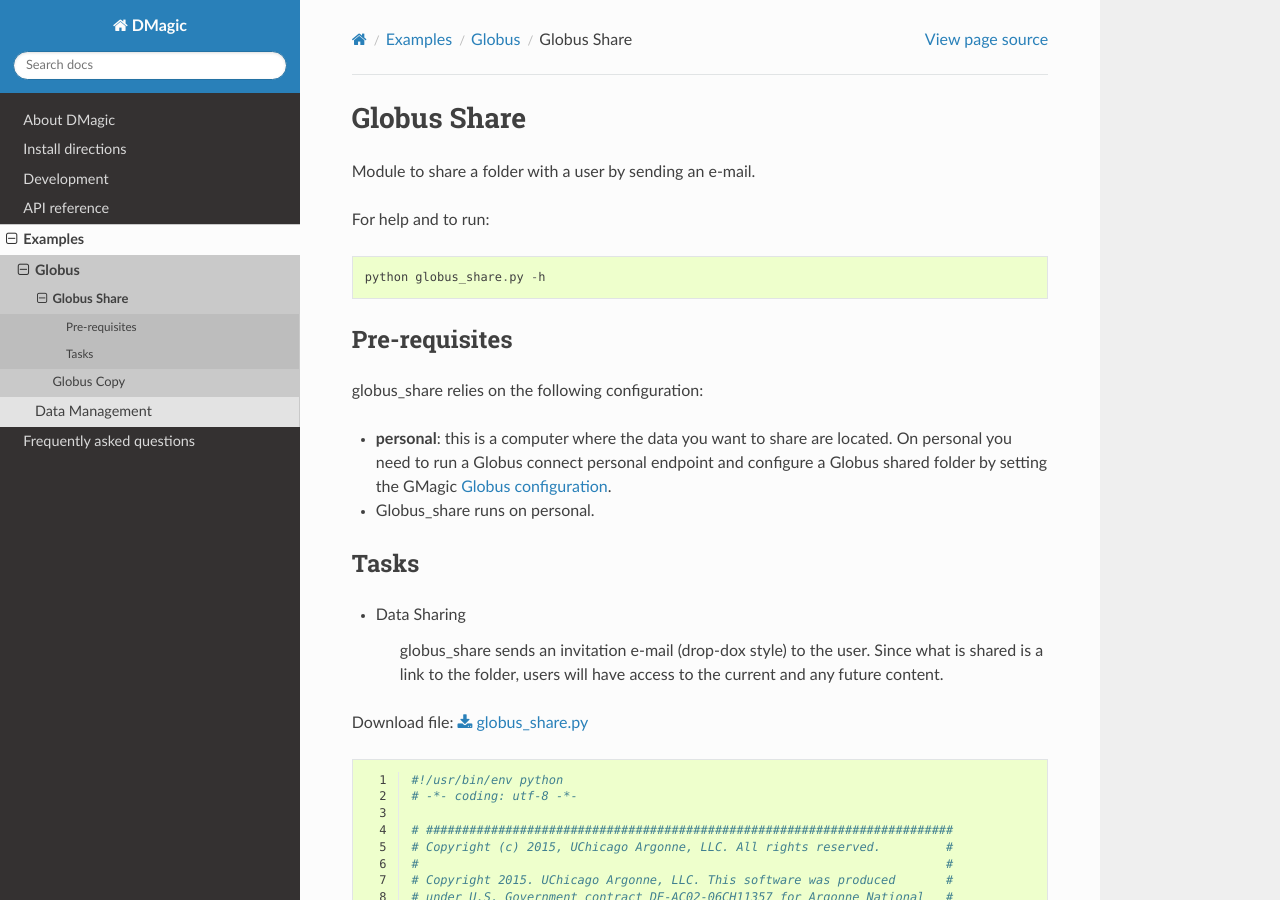
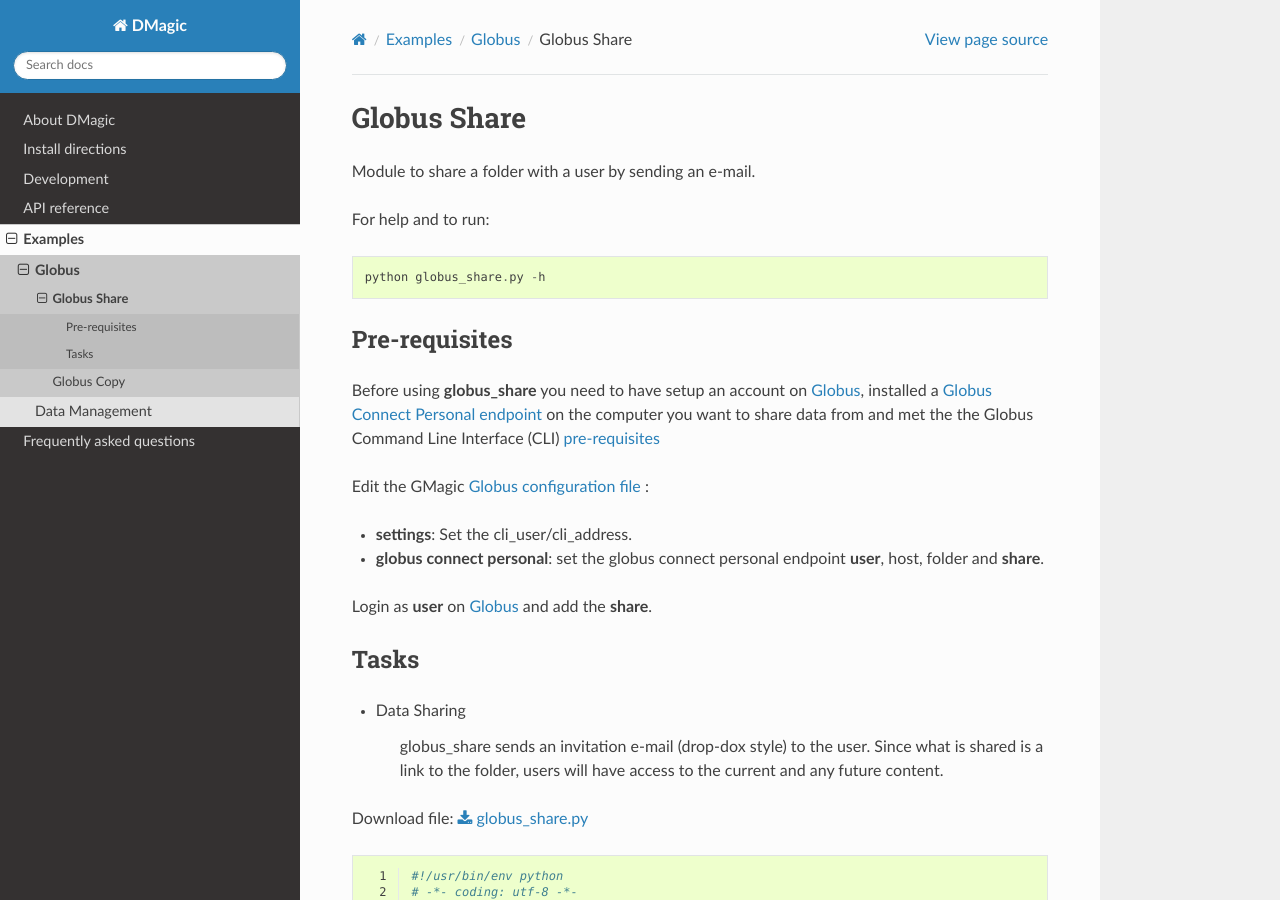
Before and after one commit to xray-imaging/DMagic, a Sphinx documentation site: the page built from doc/source/demo/doc.demo.globus_share.rst, in a window 1280 px wide and 900 px high. Built offline with Sphinx 7.4.7 and the Read the Docs theme 2.0.0, drawn with Linux system fonts in a browser that asks for light colours; some of the changed text lies outside the part shown.

Commit message:
working on the doc

```diff
--- a/doc/demo/globus_share.py
+++ b/doc/demo/globus_share.py
@@ -143,7 +143,7 @@
     personal_folder = cf.get('globus connect personal', 'folder')
 
     parser = argparse.ArgumentParser()
-    parser.add_argument("folder", help="folder path under " + personal_folder)
+    parser.add_argument("folder", help="new or existing folder under " + personal_folder)
     parser.add_argument("email", help="user e-mail address")
     args = parser.parse_args()
 
--- a/doc/source/demo/doc.demo.globus_share.rst
+++ b/doc/source/demo/doc.demo.globus_share.rst
@@ -10,11 +10,18 @@
 Pre-requisites
 ++++++++++++++
 
-globus_share relies on the following configuration:
+Before using **globus_share**  you need to have setup an account on `Globus <https://www.globus.org/>`__,
+installed a  `Globus Connect Personal endpoint <https://www.globus.org/globus-connect-personal/>`__
+on the computer you want to share data from and met the the Globus Command Line Interface (CLI)
+`pre-requisites <http://dev.globus.org/cli/using-the-cli/#prerequisites>`__
 
-- **personal**: this is a computer where the data you want to share are located. On personal you need to run a Globus connect personal endpoint and configure a Globus shared folder by setting the GMagic `Globus configuration <https://github.com/decarlof/DMagic/blob/master/config/globus.ini>`__.
+Edit the GMagic `Globus configuration file <https://github.com/decarlof/DMagic/blob/master/config/globus.ini>`__ :
 
-- Globus_share runs on personal.
+- **settings**: Set the cli_user/cli_address.
+
+- **globus connect personal**: set the globus connect personal endpoint **user**, host, folder and **share**.
+
+Login as **user** on `Globus <https://www.globus.org/>`__ and add the **share**.
 
 
 Tasks
```
Also changed, not shown: 1 other file.
